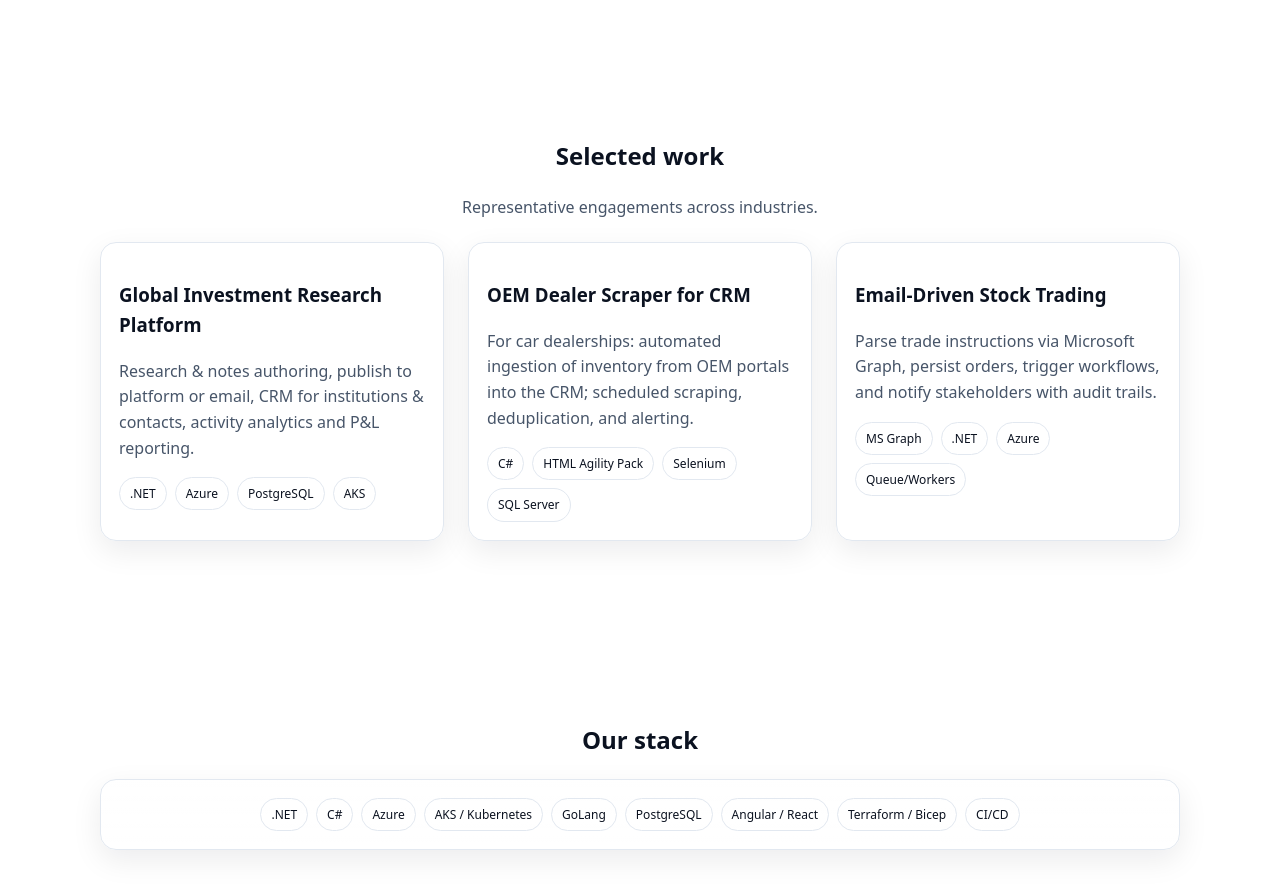
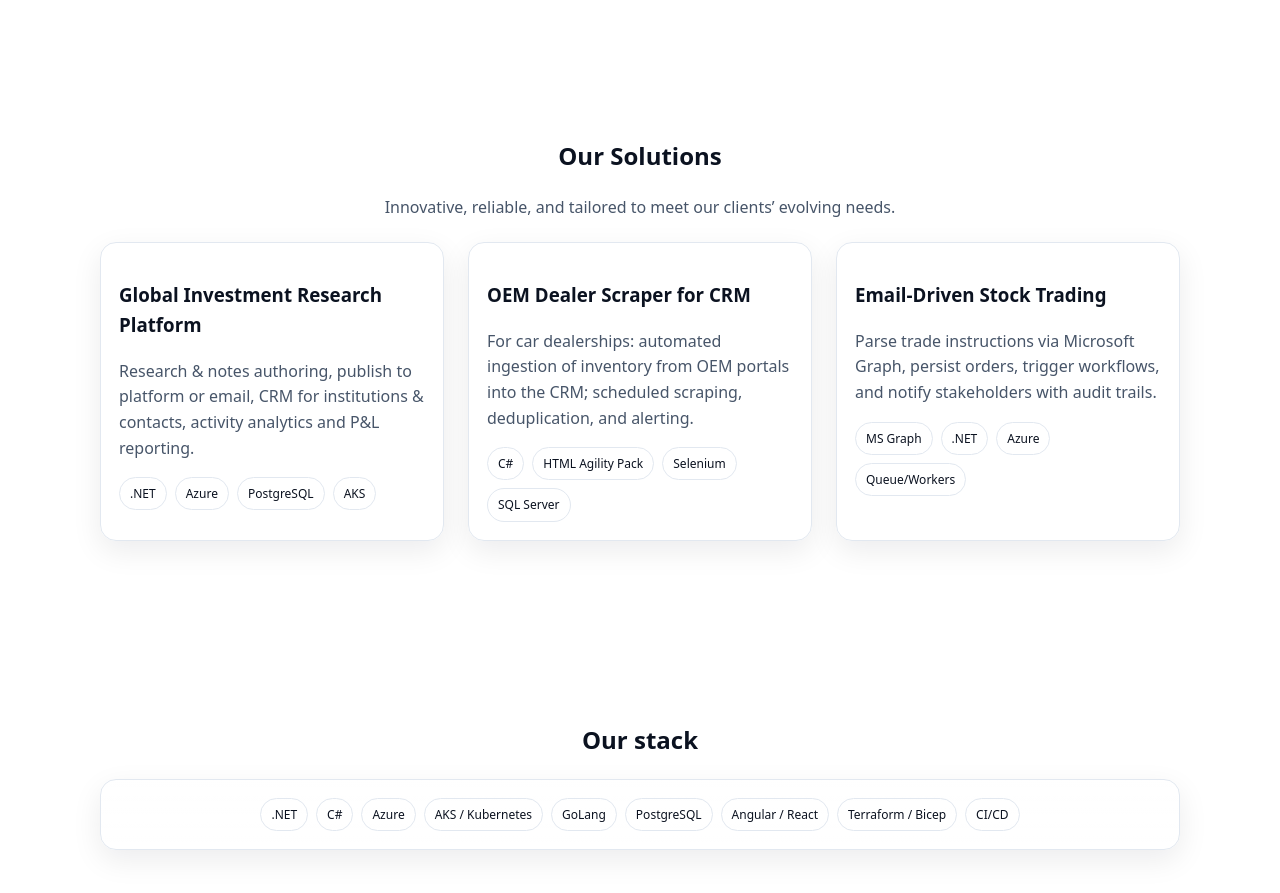
Before and after one commit to LordDraagonLive/startup-navilabs-landing-page, a plain HTML site: page index.html in a window 1280 px wide. Shown: the part 1580-2473 px from the top of the page. Drawn offline with Linux system fonts and the light colour scheme.

Commit message:
Changing selected work section

```diff
--- a/index.html
+++ b/index.html
@@ -525,7 +525,8 @@
             </button>
             <a class="btn primary" href="mailto:hello@helagenhq.com
 ?subject=Request%20a%20call%20from%20HelaGen
-&body=Hi%20HelaGen%2C%0A%0AName%3A%20%0ACompany%3A%20%0ATimezone%3A%20%0APreferred%20times%20(3)%3A%20%0AGoal%20of%20call%3A%20%0A%0AThanks!">Book a call</a>
+&body=Hi%20HelaGen%2C%0A%0AName%3A%20%0ACompany%3A%20%0ATimezone%3A%20%0APreferred%20times%20(3)%3A%20%0AGoal%20of%20call%3A%20%0A%0AThanks!">Book
+                a call</a>
         </div>
     </div>
 </nav>
@@ -642,9 +643,10 @@
     <!-- WORK / CASE STUDIES -->
     <section id="work">
         <div class="container">
-            <h2 style="text-align:center">Selected work</h2>
-            <p class="muted" style="text-align:center;max-width:70ch;margin:6px auto 22px">Representative engagements
-                across industries.</p>
+            <h2 style="text-align:center">Our Solutions</h2>
+            <p class="muted" style="text-align:center;max-width:70ch;margin:6px auto 22px">Innovative, reliable, and
+                tailored to meet our clients’ evolving needs.
+            </p>
             <div class="grid grid-3">
                 <article class="card">
                     <h3>Global Investment Research Platform</h3>
```
